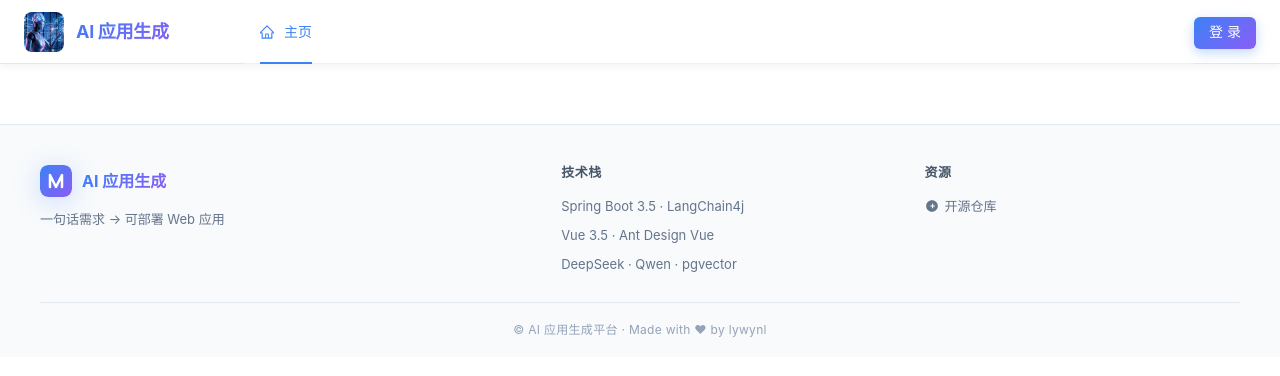
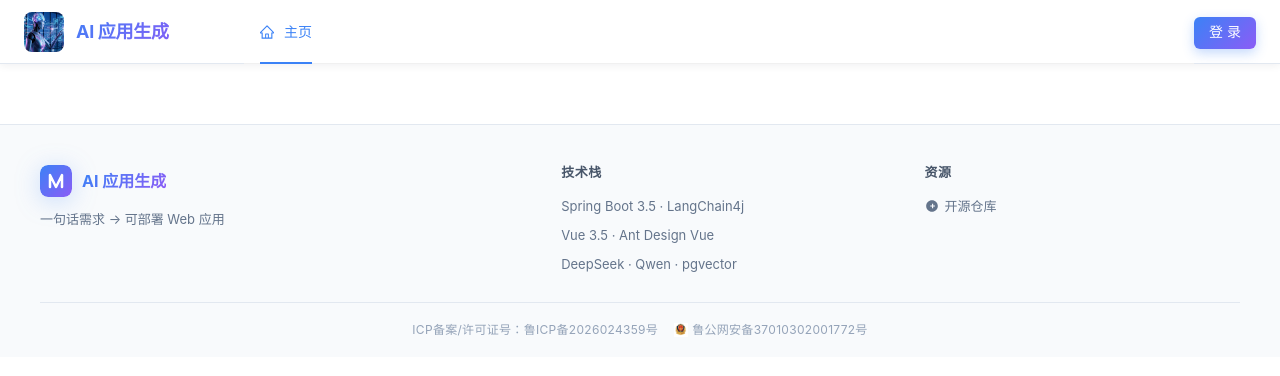
Before and after one commit to lywnl/ai-app-generation, a Vue app in the folder ai-app-generation-frontend/: page / in a window 1280 px wide. Shown: the top 376 px of the page. Built offline with nearby package versions, Linux system fonts and the light colour scheme; no server answers.

Commit message:
网站备案提交

```diff
--- a/ai-app-generation-frontend/src/components/GlobalFooter.vue
+++ b/ai-app-generation-frontend/src/components/GlobalFooter.vue
@@ -55,13 +55,34 @@
       </div>
     </div>
     <div class="footer-bottom">
-      <p class="copyright">© AI 应用生成平台 · Made with ♥ by lywynl</p>
+      <div class="beian">
+        <span class="beian-item">
+          ICP备案/许可证号：
+          <a
+            href="https://beian.miit.gov.cn/"
+            target="_blank"
+            rel="noopener"
+            class="beian-link"
+          >
+            鲁ICP备2026024359号
+          </a>
+        </span>
+        <a
+          href="https://beian.mps.gov.cn/#/query/webSearch?code=37010302001772"
+          target="_blank"
+          rel="noopener"
+          class="beian-link beian-gov"
+        >
+          <img :src="beianIcon" alt="公网安备" class="beian-icon" />
+          鲁公网安备37010302001772号
+        </a>
+      </div>
     </div>
   </a-layout-footer>
 </template>
 
 <script setup lang="ts">
-// 无需额外的响应式数据
+import beianIcon from '@/assets/beian.jpg'
 </script>
 
 <style scoped>
@@ -169,11 +190,41 @@
   text-align: center;
 }
 
-.copyright {
+.beian {
   margin: 0;
   color: var(--text-muted);
   font-size: 12px;
   letter-spacing: 0.3px;
+  display: flex;
+  flex-wrap: wrap;
+  align-items: center;
+  justify-content: center;
+  gap: 16px;
+}
+
+.beian-item {
+  display: inline-flex;
+  align-items: center;
+}
+
+.beian-link {
+  color: var(--text-muted);
+  text-decoration: none;
+  transition: color var(--transition-base);
+  display: inline-flex;
+  align-items: center;
+  gap: 4px;
+}
+
+.beian-link:hover {
+  color: var(--brand-primary);
+}
+
+.beian-icon {
+  width: 14px;
+  height: 14px;
+  display: inline-block;
+  object-fit: contain;
 }
 
 @media (max-width: 768px) {
```
Also changed, not shown: ai-app-generation-frontend/src/assets/beian.jpg (added).
